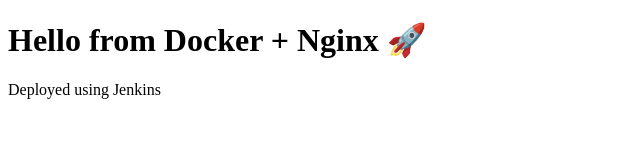
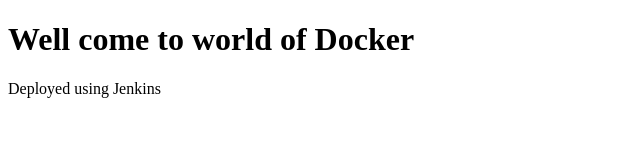
Before and after one commit to nageshdevaramani/my-html-app, a plain HTML site: page index.html in a window 1280 px wide. Shown: the whole page, without its empty margins (0-640 px from the left). Drawn offline with Linux system fonts and the light colour scheme.

Commit message:
Update index.html

```diff
--- a/index.html
+++ b/index.html
@@ -4,7 +4,7 @@
     <title>Hello Data Cake</title>
 </head>
 <body>
-    <h1>Hello from Docker + Nginx 🚀</h1>
+    <h1>Well come to world of Docker</h1>
     <p>Deployed using Jenkins</p>
 </body>
 </html>
```
